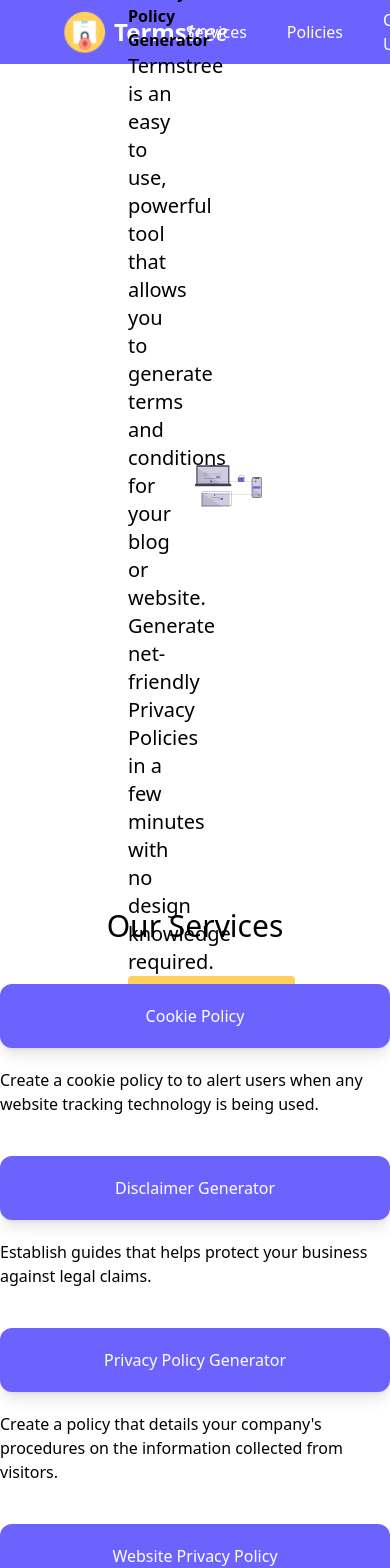
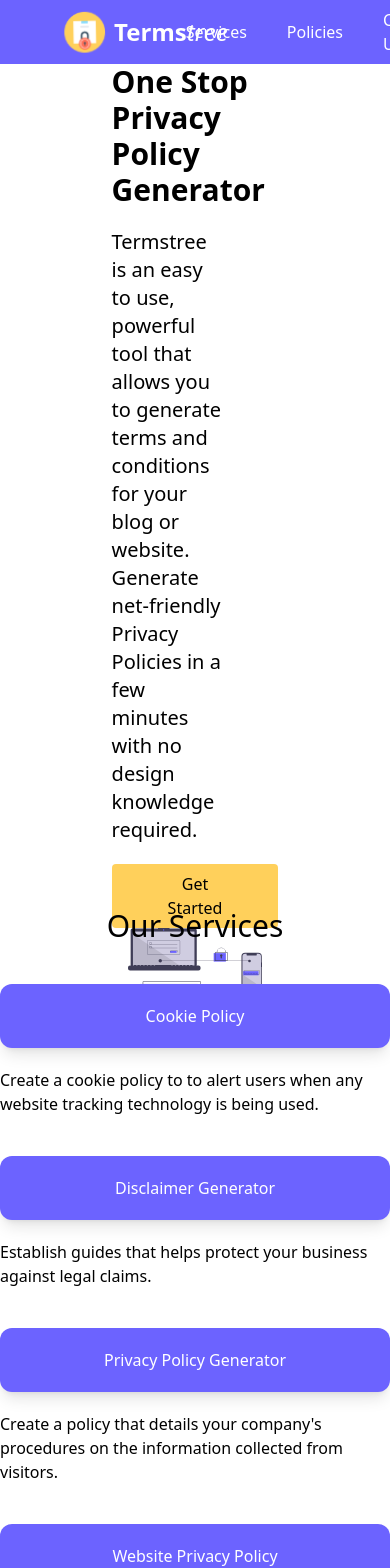
Before and after one commit to Elozino/privacy_generator, a Next.js app: page / in a window 390 px wide. Shown: the top 1568 px of the page. Built offline with nearby package versions, Linux system fonts and the light colour scheme.

Commit message:
ui update

```diff
--- a/components/HomeScreen.tsx
+++ b/components/HomeScreen.tsx
@@ -22,26 +22,27 @@
       </Head>
       <Navbar />
       <main>
-        <section className='flex px-32 h-screen items-center justify-between'>
-          <div className='w-1/2'>
-            <h1 className='lg:text-6xl lg:leading-tight lg:w-2/3 font-bold'>
+        <section className='flex flex-col lg:flex-row px-32 h-screen items-center lg:justify-between justify-evenly'>
+          <div className='lg:w-1/2 grid gap-5'>
+            <h1 className='text-3xl lg:text-6xl lg:leading-tight lg:w-2/3 font-bold'>
               One Stop Privacy
               Policy Generator
             </h1>
             <p className='lg:my-16 w-2/3 text-xl'>
               Termstree is an easy to use, powerful tool that allows you to generate terms and conditions for your blog or website. Generate net-friendly Privacy Policies in a few minutes with no design knowledge required.
             </p>
-            <button className='bg-pryYellow py-2 px-14 rounded'>
+            <button className='bg-pryYellow py-2 px-14 rounded w-fit'>
               <Link href=''> Get Started</Link>
             </button>
           </div>
-          <div className='w-1/2'>
+          <div className='lg:w-1/2'>
             <Image src={laptop} alt='' />
           </div>
         </section>
+        {/* Our Services */}
         <section className='mb-20'>
           <h2 className='font-medium text-center text-3xl mb-10'>Our Services</h2>
-          <div className='grid lg:grid-cols-3 gap-10 lg:px-32'>
+          <div className='grid md:grid-cols-3 gap-10 lg:px-32'>
             {services.map((item, index) => (
               <div key={index} className=''>
                 <div className='bg-pryBlue text-center rounded-xl py-5 shadow-lg'>
@@ -52,13 +53,14 @@
             ))}
           </div>
         </section>
+        {/* Features that Aid Your Business Requirements */}
         <section className='px-32 mb-10'>
           <div className='mb-5 grid place-items-center'>
             <h2 className='font-medium text-3xl text-center'>
               Features that Aid Your {" "}
               <span className='text-pryBlue'>Business Requirements</span>
             </h2>
-            <p className='my-5 w-1/3 text-center'>We know what your business requires to achieve its goals, hence our
+            <p className='my-5 lg:w-1/3 text-center'>We know what your business requires to achieve its goals, hence our
               flexible features to help you achieve your ultimate business goals </p>
           </div>
           <div className='grid place-content-center'>
@@ -73,6 +75,7 @@
             </div>
           </div>
         </section>
+        {/* Why you need a Privacy Policy Statement? */}
         <section className='px-32 my-32'>
           <div className='mb-5'>
             <h2 className='font-medium text-3xl text-center'>Why you need a {' '}
@@ -80,7 +83,7 @@
             </h2>
           </div>
           <div className='lg:flex justify-center mt-10'>
-            <div className='lg:w-1/3'>
+            <div className='flex justify-center mb-10 lg:w-1/3'>
               <Image src={policyImg} alt='' />
             </div>
             <div className='lg:w-1/3'>
@@ -96,6 +99,7 @@
             </div>
           </div>
         </section>
+        {/* Why you need a Terms and Condition Statement? */}
         <section className='px-32 py-32 bg-pryBlue text-white'>
           <div className='mb-5'>
             <h2 className='font-medium text-3xl text-center'>Why you need a Terms and Condition Statement?</h2>
@@ -116,7 +120,7 @@
                 you may refer to the in your terms and condition.
               </p>
             </div>
-            <div className='lg:w-1/3'>
+            <div className='lg:w-1/3 flex justify-center mt-10'>
               <Image src={tcImg} alt='' />
             </div>
           </div>
```
